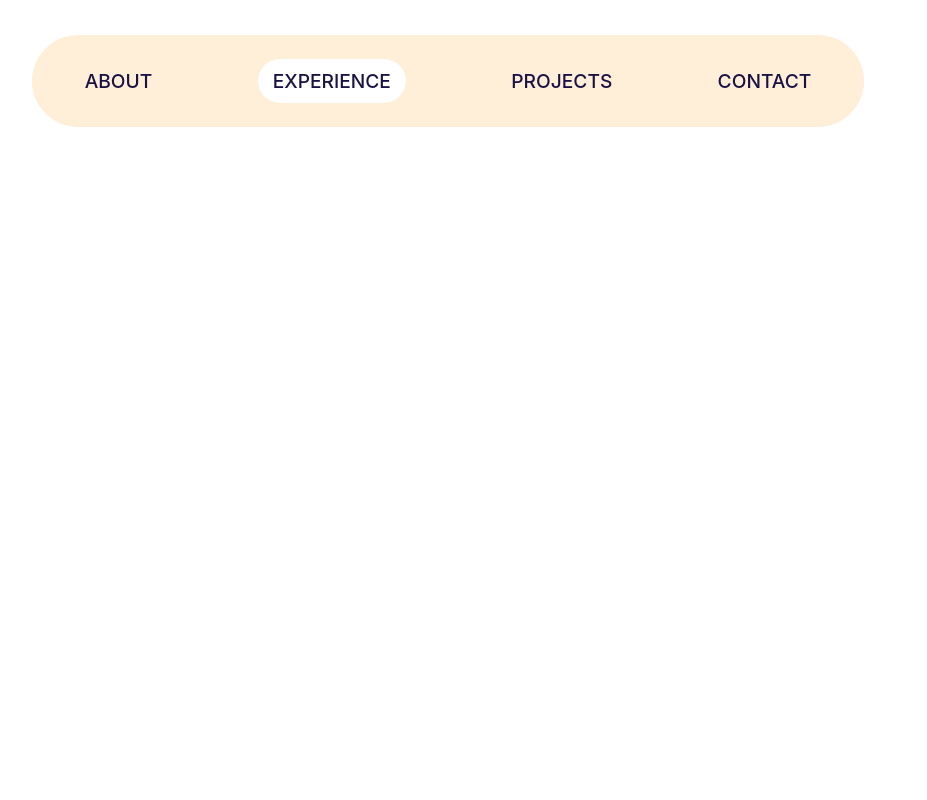
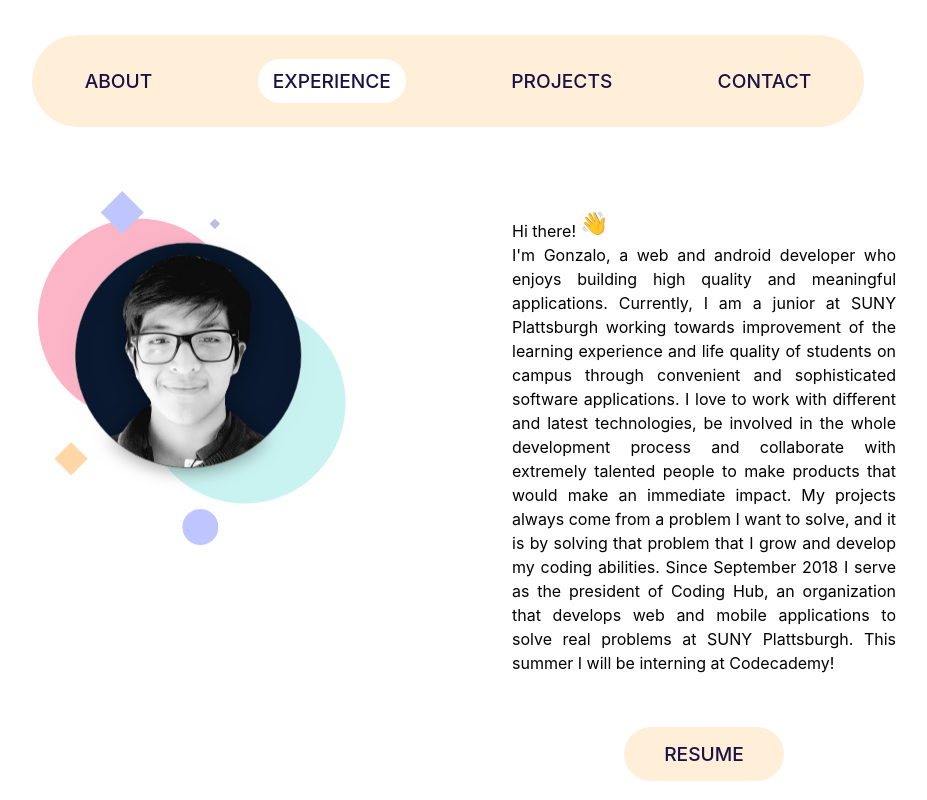
Before and after one commit to gonzen2310/portfolio-gonchi, a React (Create React App) app: page / in a window 1280 px wide. Shown: the part 829-1629 px from the top of the page, without its empty margins (192-1119 px from the left). Before the commit the page ends 1020 px from the top, so only its background shows below. Built offline with nearby package versions, Linux system fonts and the light colour scheme.

Commit message:
Add about section

```diff
--- a/src/App.tsx
+++ b/src/App.tsx
@@ -4,12 +4,14 @@ import "./App.css";
 
 import Landing from "./components/Landing";
 import Sections from "./components/Sections";
+import About from "./components/About";
 
 const App: React.FC = () => {
 	return (
 		<div className="App">
 			<Landing />
 			<Sections />
+			<About />
 		</div>
 	);
 };
--- /dev/null
+++ b/src/components/About/index.tsx
@@ -0,0 +1,40 @@
+import React from "react";
+import aboutPhoto from "../../assets/about-photo.png";
+import handImg from "../../assets/hand-img.svg";
+import styles from "./styles.module.css";
+
+import Button from "../Button";
+
+const About: React.FC = () => {
+	return (
+		<div className={styles.about}>
+			<section className={styles.container}>
+				<div className={styles["left-container"]}>
+					<img src={aboutPhoto} alt="Photo of Gonzalo Reyes" />
+				</div>
+				<div className={styles["right-container"]}>
+					<p>
+						Hi there! <img src={handImg} alt="Waving hand icon" />
+						<br /> I'm Gonzalo, a web and android developer who enjoys building
+						high quality and meaningful applications. Currently, I am a junior
+						at SUNY Plattsburgh working towards improvement of the learning
+						experience and life quality of students on campus through convenient
+						and sophisticated software applications. I love to work with
+						different and latest technologies, be involved in the whole
+						development process and collaborate with extremely talented people
+						to make products that would make an immediate impact. My projects
+						always come from a problem I want to solve, and it is by solving
+						that problem that I grow and develop my coding abilities. Since
+						September 2018 I serve as the president of Coding Hub, an
+						organization that develops web and mobile applications to solve real
+						problems at SUNY Plattsburgh. This summer I will be interning at
+						Codecademy!
+					</p>
+					<Button text="Resume" />
+				</div>
+			</section>
+		</div>
+	);
+};
+
+export default About;
--- /dev/null
+++ b/src/components/About/styles.module.css
@@ -0,0 +1,33 @@
+.about {
+	display: grid;
+	grid-template-columns: minmax(10vw, 1fr) minmax(0, 90rem) minmax(10vw, 1fr);
+}
+
+.container {
+	display: flex;
+	grid-column: 2;
+}
+
+.container div {
+	flex: 1 1;
+}
+
+.left-container,
+.right-container {
+	box-sizing: border-box;
+	padding: 0 4em;
+}
+
+.left-container img {
+	width: 80%;
+}
+
+.right-container p {
+	text-align: justify;
+	line-height: 24px;
+	font-size: 16px;
+	margin-bottom: 2em;
+}
+.right-container p img {
+	width: 30px;
+}
--- /dev/null
+++ b/src/components/Button/index.tsx
@@ -0,0 +1,16 @@
+import React from "react";
+import styles from "./styles.module.css";
+
+interface ButtonProps {
+	text: string;
+}
+
+const Button: React.FC<ButtonProps> = ({ text }) => {
+	return (
+		<a className={styles.button} href="/">
+			{text}
+		</a>
+	);
+};
+
+export default Button;
--- /dev/null
+++ b/src/components/Button/styles.module.css
@@ -0,0 +1,13 @@
+.button {
+	background-color: #ffeed8;
+	color: #1a1245;
+	font-size: 1.2em;
+	font-weight: 500;
+	box-sizing: border-box;
+	padding: 15px 40px;
+	border-radius: 50px;
+	margin: 1em;
+	text-transform: uppercase;
+	text-decoration: none;
+	display: inline-block;
+}
--- a/src/components/Sections/styles.module.css
+++ b/src/components/Sections/styles.module.css
@@ -42,6 +42,7 @@
 }
 
 @media only screen and (max-width: 700px) {
+	/* TODO: Change text to icons when viewport is too small */
 	.sections {
 		width: 90%;
 		padding: 1em 0;
```
Also changed, not shown: src/constants/aboutContent.js (added, +13 -0 lines), src/assets/about-photo.png (added), src/assets/hand-img.svg (added).
